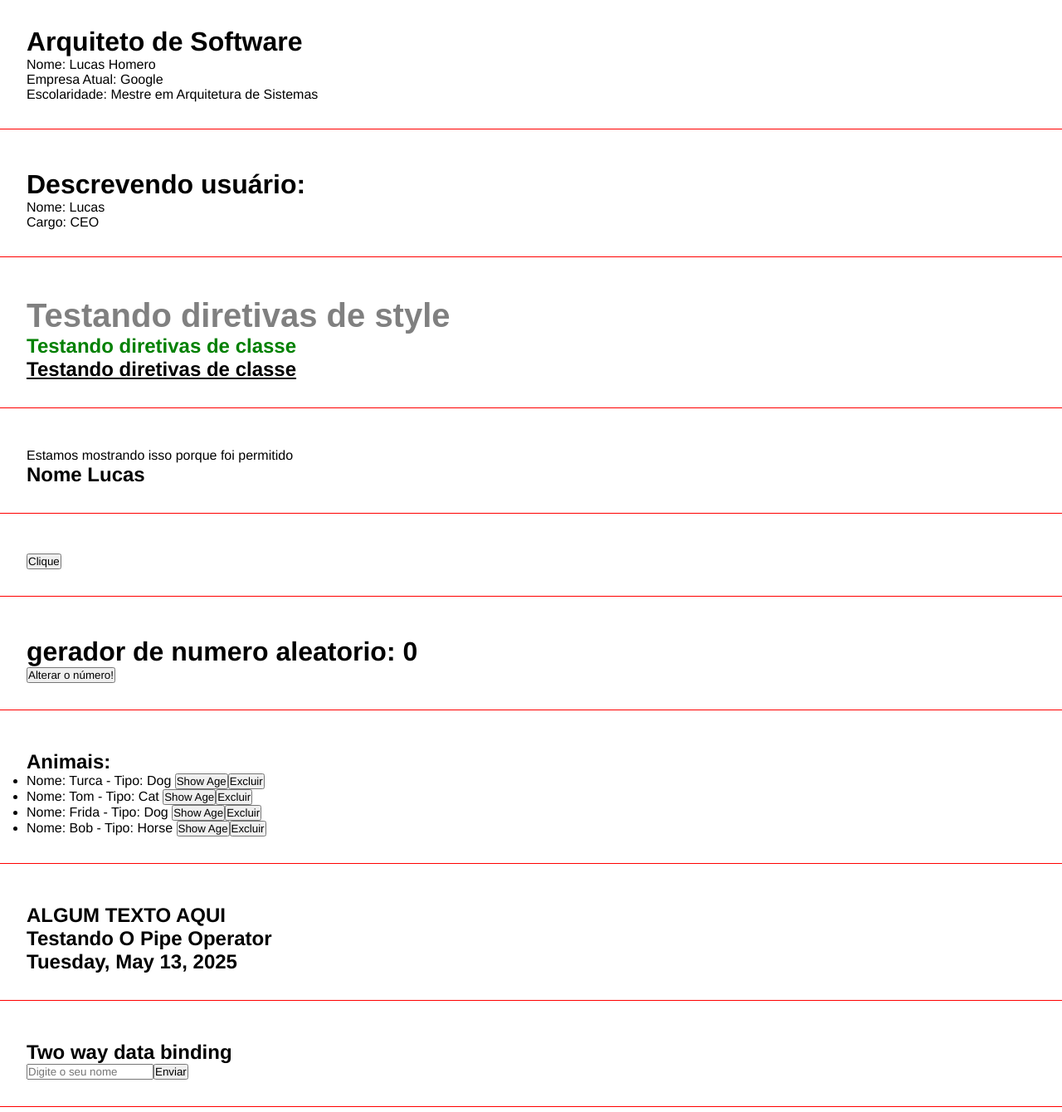
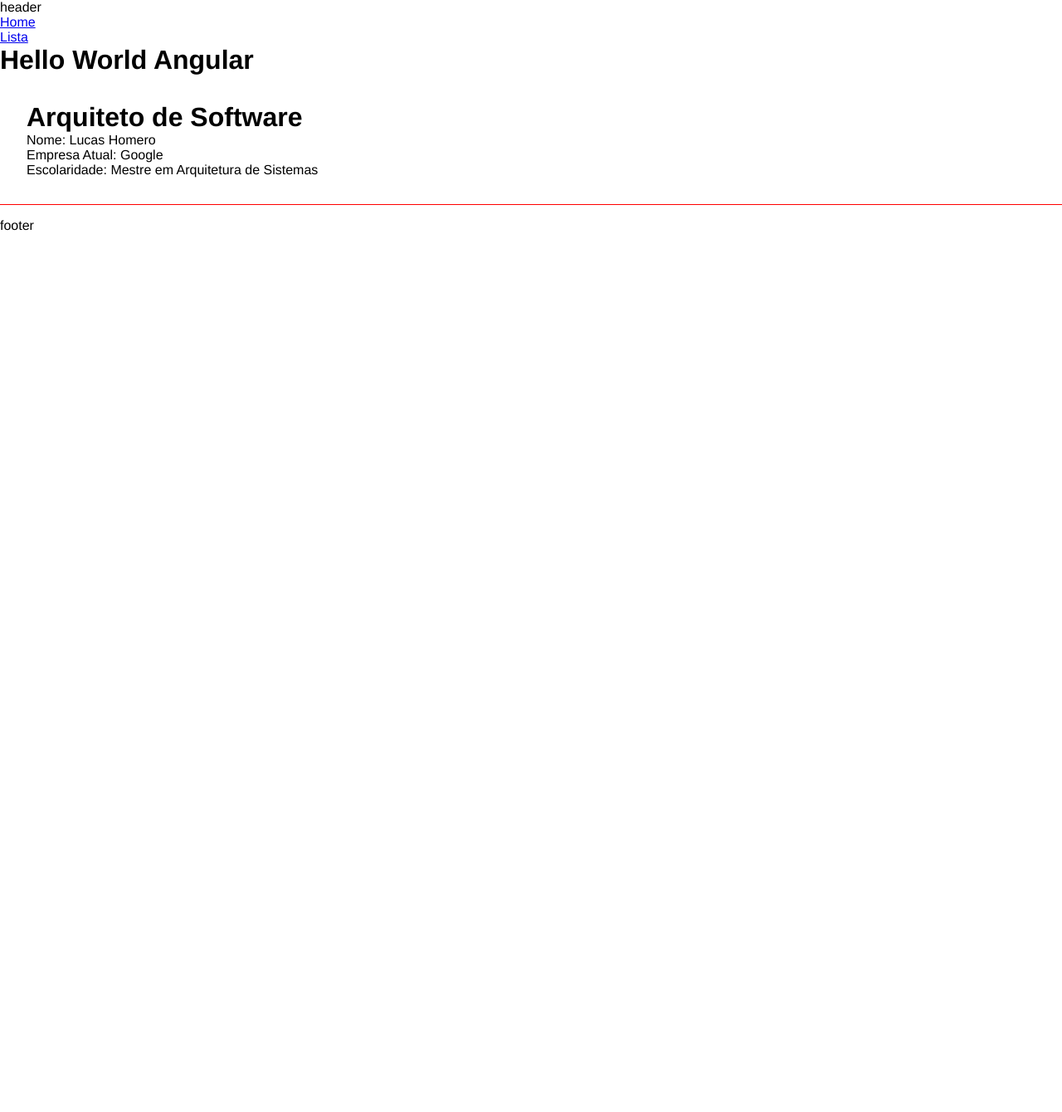
Before and after one commit to lucashomero/angular-test, an Angular app: page / in a window 1280 px wide. Shown: the top 1340 px of the page at 83% size. After the commit the page ends 800 px from the top, so only its background shows below. Built offline with nearby package versions, Linux system fonts and the light colour scheme.

Commit message:
feat: angular-router #17

```diff
--- a/src/app/app.component.html
+++ b/src/app/app.component.html
@@ -1,9 +1,8 @@
-<app-first-component></app-first-component>
-<app-parent-data [name]="username" [dados]="userData"></app-parent-data>
-<app-directives></app-directives>
-<app-if-render></app-if-render>
-<app-eventos></app-eventos>
-<app-emitter></app-emitter>
-<app-list-render></app-list-render>
-<app-pipes></app-pipes>
-<app-two-way-binding></app-two-way-binding>
+<p>header</p>
+<nav>
+    <a routerLink="/">Home</a> <br>
+    <a routerLink="/list">Lista</a>
+</nav>
+<h1>Hello World Angular</h1>
+<router-outlet></router-outlet>
+<p>footer</p>
--- a/src/app/app.component.ts
+++ b/src/app/app.component.ts
@@ -1,7 +1,7 @@
 import { Component } from '@angular/core';
+import { RouterOutlet, RouterLink } from '@angular/router';
 
 
-import { RouterOutlet } from '@angular/router';
 import { FirstComponentComponent } from './componentes/first-component/first-component.component';
 import { ParentDataComponent } from './componentes/parent-data/parent-data.component';
 import { DirectivesComponent } from "./componentes/directives/directives.component";
@@ -16,7 +16,7 @@ import { TwoWayBindingComponent } from './componentes/two-way-binding/two-way-bi
 @Component({
   selector: 'app-root',
   standalone: true,
-  imports: [RouterOutlet, FirstComponentComponent, ParentDataComponent, DirectivesComponent, IfRenderComponent, EventosComponent, EmitterComponent, ListRenderComponent, PipesComponent, TwoWayBindingComponent],
+  imports: [RouterOutlet, RouterLink ],
   templateUrl: './app.component.html',
   styleUrl: './app.component.scss'
 })
--- a/src/app/app.routes.ts
+++ b/src/app/app.routes.ts
@@ -1,4 +1,9 @@
+// src/app/app.routes.ts
 import { Routes } from '@angular/router';
 import { FirstComponentComponent } from './componentes/first-component/first-component.component';
+import { ListRenderComponent } from './componentes/list-render/list-render.component';
 
-export const routes: Routes = [];
+export const routes: Routes = [
+  { path: '', component: FirstComponentComponent },
+  { path: 'list', component: ListRenderComponent},
+];
```
Also changed, not shown: src/app/app-routing.module.ts (added, +19 -0 lines), src/app/app.module.ts (added, +12 -0 lines).
